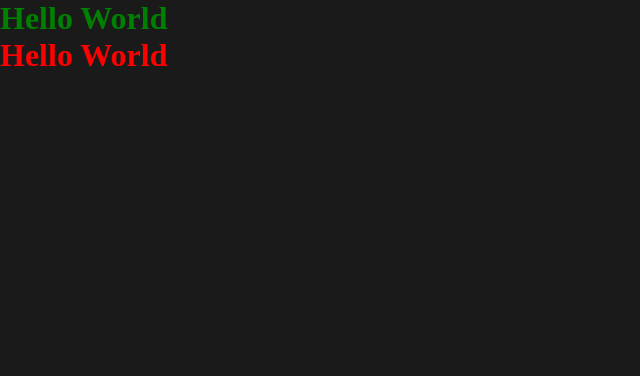
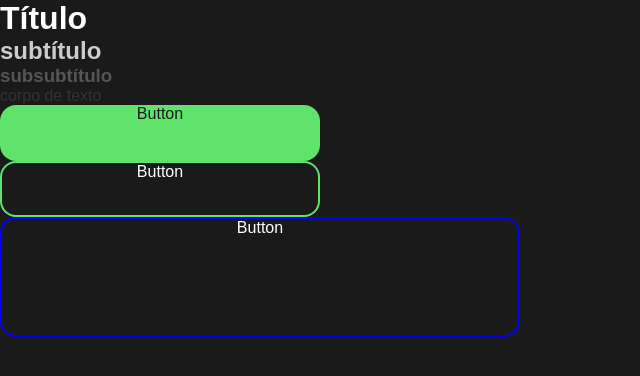
Before and after one commit to HitaloUzan/test, a plain HTML site: page CSSBASIC/index.html in a window 1280 px wide. Shown: the whole page, without its empty margins (0-640 px from the left). Drawn offline with Linux system fonts and the light colour scheme.

Commit message:
changes commit

```diff
--- a/CSSBASIC/index.html
+++ b/CSSBASIC/index.html
@@ -7,8 +7,15 @@
     <link rel="stylesheet" href="style.css">
 </head>
 <body>
-    <h1>Hello World</h1>
-    <h1 style="color: red;" id="teste2">Hello World</h1>
+    <h1>Título</h1>
+    <h2>subtítulo</h2>
+    <h3>subsubtítulo</h3>
+    <p>corpo de texto</p>
 
+    <a href="#" class="btn-primary">Button</a>
+
+    <a href="#" class="btn-secondary">Button</a>
+
+    <a href="#" id="btn-checkout">Button</a>
 </body>
 </html>
--- a/CSSBASIC/style.css
+++ b/CSSBASIC/style.css
@@ -1,10 +1,63 @@
-*{
+* {
     padding: 0;
     margin: 0;
     box-sizing: border-box;
+    font-family: sans-serif;
 }
 
-body{
+h1 {
+    color: #fff;
+}
+
+h2 {
+    color: #ccc;
+}
+
+h3 {
+    color: #555;
+}
+
+p {
+    color: #333;
+}
+
+a{
+    text-decoration: none;
+    color:  #fff;
+}
+
+.btn-primary{
+    display: block;
+    background-color: #5fe36a;
+    color: #1a1a1a;
+    width: 320px;
+    height: 56px;
+    text-align: center;
+    border-radius: 16px;
+}
+
+.btn-secondary{
+    display: block;
+    background-color: transparent;
+    color: #fff;
+    width: 320px;
+    height: 56px;
+    text-align: center;
+    border-radius: 16px;
+    border: 2px solid #5fe36a;
+}
+
+#btn-checkout{
+    display: block;
+    background-color: transparent;
+    color: #fff;
+    width: 520px;
+    height: 120px;
+    text-align: center;
+    border-radius: 16px;
+    border: 2px solid blue;
+}
+
+body {
     background-color: #1a1a1a;
 }
-h1 {color: green}
```
